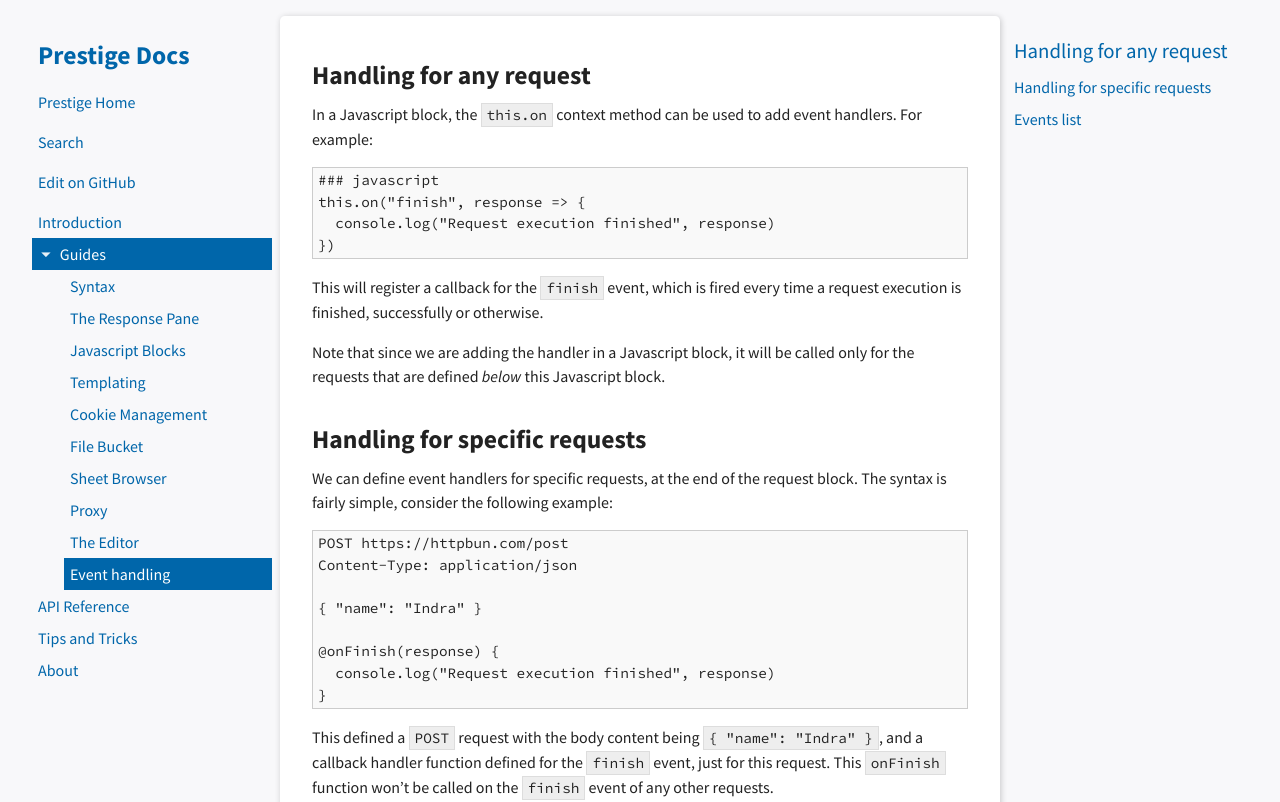
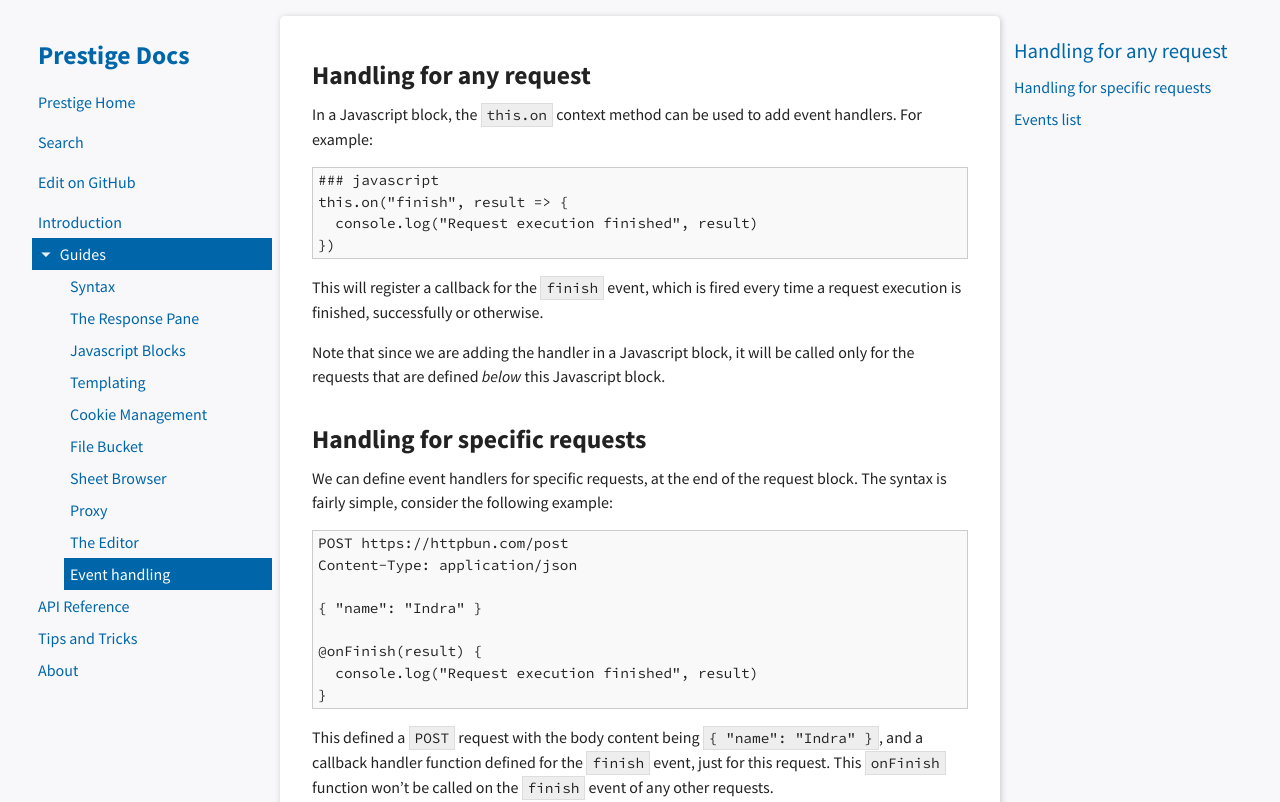
Before and after one commit to sharat87/prestige, an MkDocs documentation site: the page built from docs/content/guides/event-handling.md, in a window 1280 px wide and 1248 px high. Shown: the top 802 px of the window. Built offline with MkDocs 1.6.1, drawn with Linux system fonts in a browser that asks for light colours.

````diff
--- a/docs/content/guides/event-handling.md
+++ b/docs/content/guides/event-handling.md
@@ -9,8 +9,8 @@ In a Javascript block, the `this.on` context method can be used to add event han
 
 ```
 ### javascript
-this.on("finish", response => {
-  console.log("Request execution finished", response)
+this.on("finish", result => {
+  console.log("Request execution finished", result)
 })
 ```
 
@@ -28,8 +28,8 @@ Content-Type: application/json
 
 { "name": "Indra" }
 
-@onFinish(response) {
-  console.log("Request execution finished", response)
+@onFinish(result) {
+  console.log("Request execution finished", result)
 }
 ```
 
````
Also changed, not shown: docs/content/api-reference.md (+6 -0 lines), 4 other files.
